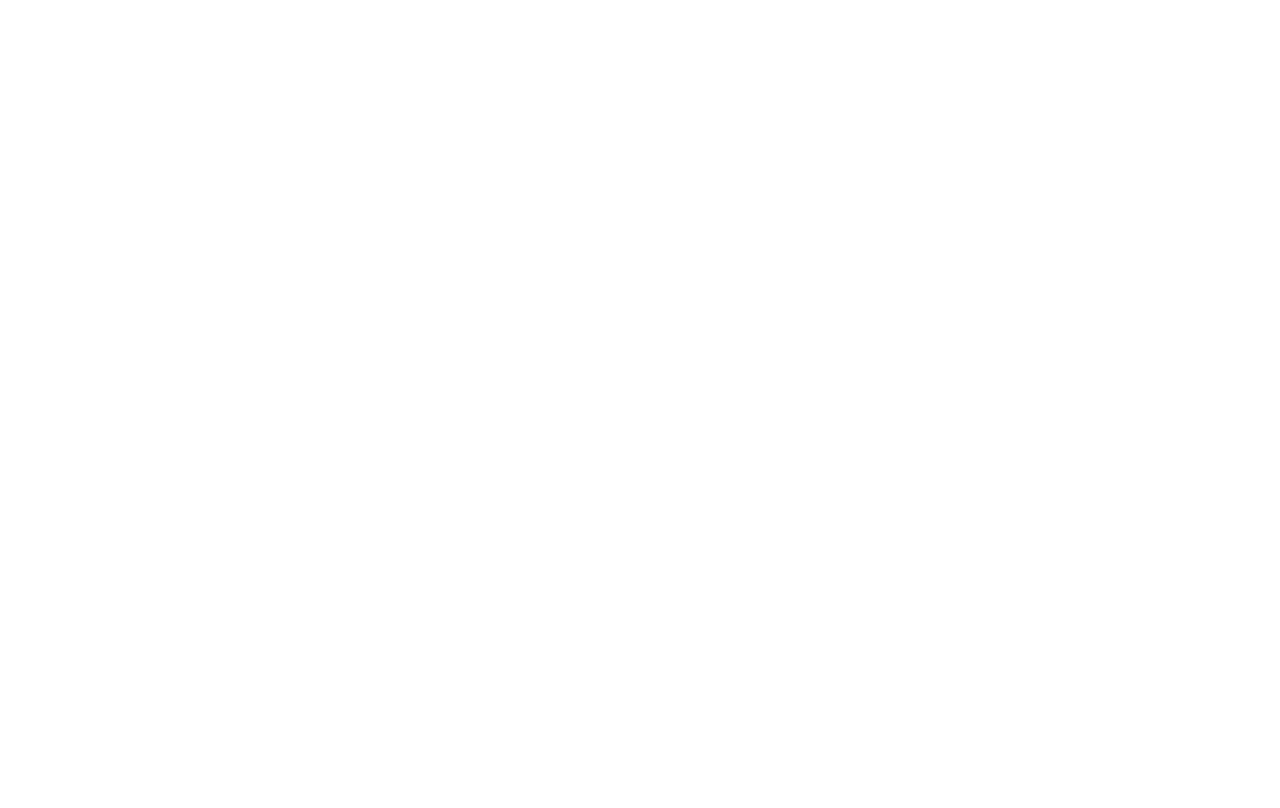
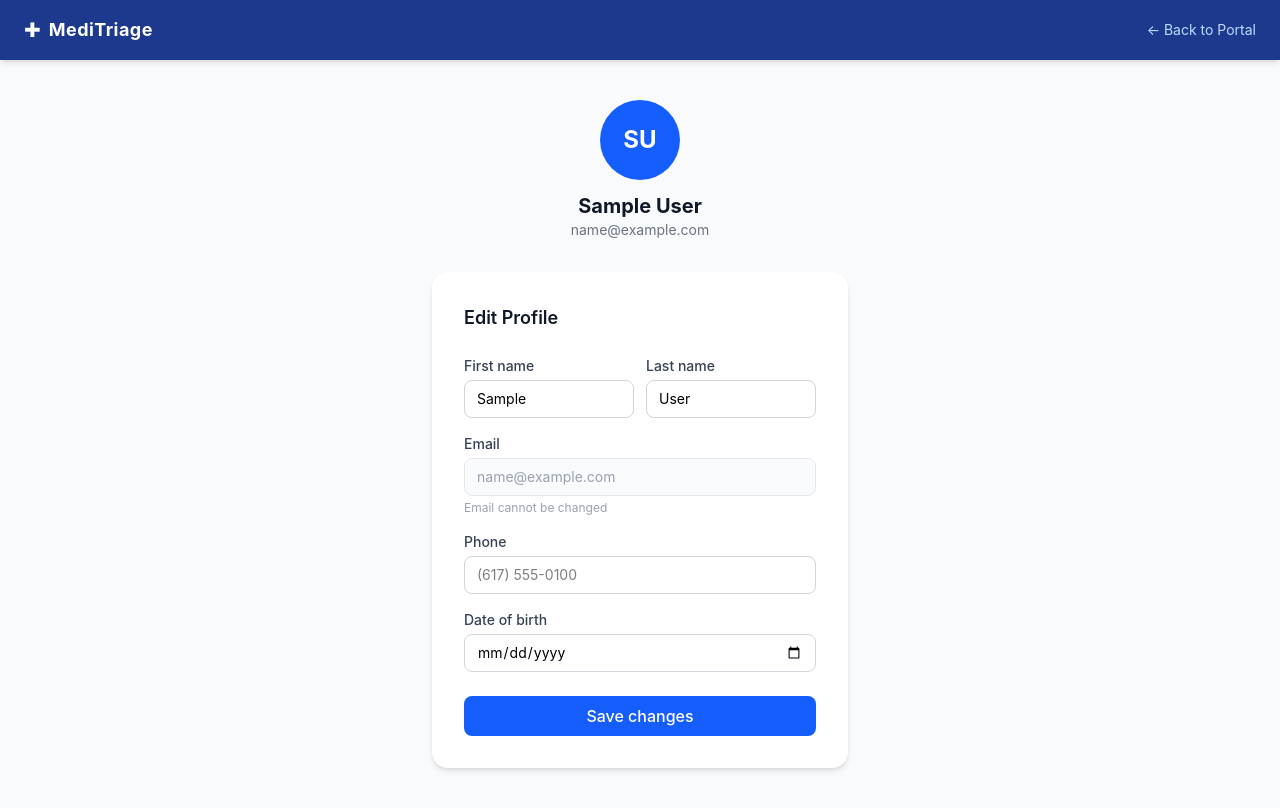
Before and after one commit to PrateekKacham/meditriage, a React (Vite) app in the folder frontend/: page /profile in a window 1280 px wide. Before the commit this address had no page. Built offline with nearby package versions, Linux system fonts and the light colour scheme; sample sign-in values are in the browser's storage.

Commit message:
Add patient profile page with initials avatar and editable details

```diff
--- a/frontend/src/App.jsx
+++ b/frontend/src/App.jsx
@@ -8,6 +8,7 @@ import Login        from './pages/Login';
 import Register     from './pages/Register';
 import PatientLogin from './pages/PatientLogin';
 import Portal       from './pages/Portal';
+import Profile      from './pages/Profile';
 
 // ── Shared constants ──────────────────────────────────────────────────────────
 
@@ -249,6 +250,7 @@ export default function App() {
       <Route path="/register"      element={<Register />} />
       <Route path="/patient-login" element={<PatientLogin />} />
       <Route path="/portal"        element={<ProtectedRoute><Portal /></ProtectedRoute>} />
+      <Route path="/profile"       element={<Profile />} />
     </Routes>
   );
 }
--- a/frontend/src/pages/Portal.jsx
+++ b/frontend/src/pages/Portal.jsx
@@ -216,7 +216,16 @@ export default function Portal() {
           </a>
         </div>
         <div className="flex items-center gap-4">
-          <span className="text-blue-200 text-sm font-medium">Patient Portal</span>
+          <div className="flex items-center gap-3">
+            <button
+              onClick={() => { window.location.href = '/profile'; }}
+              className="w-8 h-8 rounded-full bg-blue-600 hover:bg-blue-500 flex items-center justify-center text-white text-xs font-bold cursor-pointer border-2 border-blue-400 hover:border-blue-300 transition-colors"
+              title="Edit profile"
+            >
+              {`${user?.firstName?.[0] || ''}${user?.lastName?.[0] || ''}`.toUpperCase()}
+            </button>
+            <span className="text-blue-200 text-sm font-medium hidden sm:inline">Patient Portal</span>
+          </div>
           <button
             onClick={handleLogout}
             className="text-blue-200 hover:text-white text-sm border border-blue-700 hover:border-blue-400 px-3 py-1 rounded-lg transition-colors cursor-pointer"
--- /dev/null
+++ b/frontend/src/pages/Profile.jsx
@@ -0,0 +1,184 @@
+// src/pages/Profile.jsx
+import { useState } from 'react';
+import { useNavigate } from 'react-router-dom';
+
+const API = import.meta.env.VITE_API_URL || 'http://localhost:5000';
+
+export default function Profile() {
+  const navigate = useNavigate();
+
+  let user = null;
+  try {
+    const stored = localStorage.getItem('user');
+    user = stored ? JSON.parse(stored) : null;
+  } catch {
+    localStorage.removeItem('user');
+  }
+
+  if (!user) {
+    window.location.href = '/patient-login';
+    return null;
+  }
+
+  const [firstName,   setFirstName]   = useState(user.firstName   || '');
+  const [lastName,    setLastName]    = useState(user.lastName     || '');
+  const [phone,       setPhone]       = useState(user.phone        || '');
+  const [dateOfBirth, setDateOfBirth] = useState(user.dateOfBirth  || '');
+  const [success,     setSuccess]     = useState('');
+  const [error,       setError]       = useState('');
+  const [isLoading,   setIsLoading]   = useState(false);
+
+  const initials = `${user.firstName?.[0] || ''}${user.lastName?.[0] || ''}`.toUpperCase();
+
+  const handleSubmit = async (e) => {
+    e.preventDefault();
+    setIsLoading(true);
+    setError('');
+    setSuccess('');
+
+    try {
+      const token = localStorage.getItem('token');
+      const res = await fetch(`${API}/api/auth/profile`, {
+        method: 'PATCH',
+        headers: {
+          'Content-Type': 'application/json',
+          'Authorization': `Bearer ${token}`,
+        },
+        body: JSON.stringify({ firstName, lastName, phone, dateOfBirth }),
+      });
+
+      const data = await res.json();
+
+      if (!res.ok) {
+        setError(data.message || 'Update failed');
+        return;
+      }
+
+      // Update localStorage so navbar reflects the new name immediately
+      localStorage.setItem('user', JSON.stringify(data.user));
+      setSuccess('Profile updated successfully!');
+    } catch {
+      setError('Could not connect to server. Please try again.');
+    } finally {
+      setIsLoading(false);
+    }
+  };
+
+  return (
+    <div className="min-h-screen bg-gray-50">
+
+      {/* Navbar */}
+      <nav className="bg-blue-900 px-6 py-4 flex items-center justify-between shadow-md">
+        <div className="flex items-center gap-2">
+          <a href="/" className="flex items-center gap-2">
+            <span className="text-white text-xl">✚</span>
+            <span className="text-white text-lg font-bold tracking-wide">MediTriage</span>
+          </a>
+        </div>
+        <div className="flex items-center gap-4">
+          <button
+            onClick={() => { window.location.href = '/portal'; }}
+            className="text-blue-200 hover:text-white text-sm cursor-pointer bg-transparent border-none"
+          >
+            ← Back to Portal
+          </button>
+        </div>
+      </nav>
+
+      <div className="max-w-md mx-auto px-4 py-10">
+
+        {/* Avatar */}
+        <div className="flex flex-col items-center mb-8">
+          <div className="w-20 h-20 rounded-full bg-blue-600 flex items-center justify-center text-white text-2xl font-bold mb-3">
+            {initials}
+          </div>
+          <h1 className="text-xl font-bold text-gray-900">{user.firstName} {user.lastName}</h1>
+          <p className="text-sm text-gray-500">{user.email}</p>
+        </div>
+
+        {/* Form card */}
+        <div className="bg-white rounded-2xl shadow-md p-8">
+          <h2 className="text-lg font-semibold text-gray-900 mb-6">Edit Profile</h2>
+
+          <form onSubmit={handleSubmit}>
+
+            <div className="flex gap-3 mb-4">
+              <div className="flex-1">
+                <label className="block text-sm font-medium text-gray-700 mb-1">First name</label>
+                <input
+                  type="text"
+                  required
+                  value={firstName}
+                  onChange={e => setFirstName(e.target.value)}
+                  className="w-full border border-gray-300 rounded-lg px-3 py-2 text-sm focus:outline-none focus:ring-2 focus:ring-blue-500"
+                />
+              </div>
+              <div className="flex-1">
+                <label className="block text-sm font-medium text-gray-700 mb-1">Last name</label>
+                <input
+                  type="text"
+                  required
+                  value={lastName}
+                  onChange={e => setLastName(e.target.value)}
+                  className="w-full border border-gray-300 rounded-lg px-3 py-2 text-sm focus:outline-none focus:ring-2 focus:ring-blue-500"
+                />
+              </div>
+            </div>
+
+            <div className="mb-4">
+              <label className="block text-sm font-medium text-gray-700 mb-1">Email</label>
+              <input
+                type="email"
+                value={user.email}
+                disabled
+                className="w-full border border-gray-200 rounded-lg px-3 py-2 text-sm bg-gray-50 text-gray-400 cursor-not-allowed"
+              />
+              <p className="text-xs text-gray-400 mt-1">Email cannot be changed</p>
+            </div>
+
+            <div className="mb-4">
+              <label className="block text-sm font-medium text-gray-700 mb-1">Phone</label>
+              <input
+                type="tel"
+                value={phone}
+                onChange={e => setPhone(e.target.value)}
+                placeholder="(617) 555-0100"
+                className="w-full border border-gray-300 rounded-lg px-3 py-2 text-sm focus:outline-none focus:ring-2 focus:ring-blue-500"
+              />
+            </div>
+
+            <div className="mb-6">
+              <label className="block text-sm font-medium text-gray-700 mb-1">Date of birth</label>
+              <input
+                type="date"
+                value={dateOfBirth}
+                onChange={e => setDateOfBirth(e.target.value)}
+                className="w-full border border-gray-300 rounded-lg px-3 py-2 text-sm focus:outline-none focus:ring-2 focus:ring-blue-500"
+              />
+            </div>
+
+            {success && (
+              <p className="text-sm text-green-600 bg-green-50 border border-green-200 rounded-lg px-3 py-2 mb-4">
+                {success}
+              </p>
+            )}
+
+            {error && (
+              <p className="text-sm text-red-600 bg-red-50 border border-red-200 rounded-lg px-3 py-2 mb-4">
+                {error}
+              </p>
+            )}
+
+            <button
+              type="submit"
+              disabled={isLoading}
+              className={`w-full bg-blue-600 hover:bg-blue-700 text-white font-medium py-2 rounded-lg transition-colors ${isLoading ? 'opacity-60 cursor-not-allowed' : 'cursor-pointer'}`}
+            >
+              {isLoading ? 'Saving...' : 'Save changes'}
+            </button>
+          </form>
+        </div>
+      </div>
+    </div>
+  );
+}
```
Also changed, not shown: 2 other files (tests, documents, lock files or other folders).
